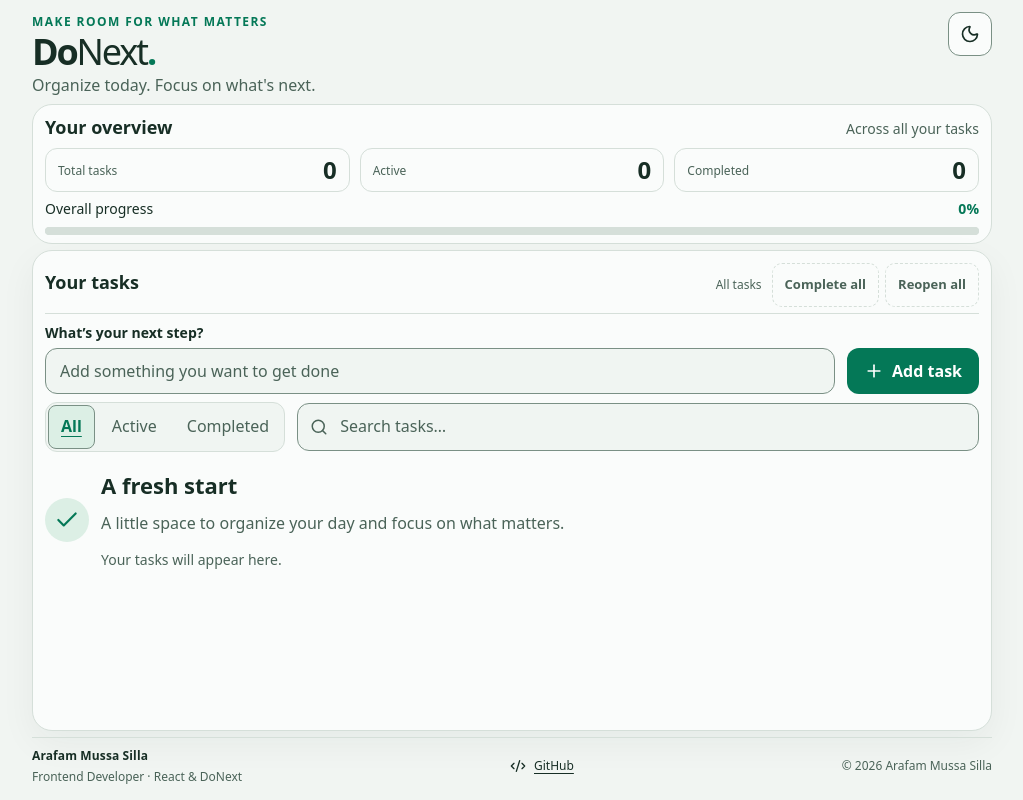
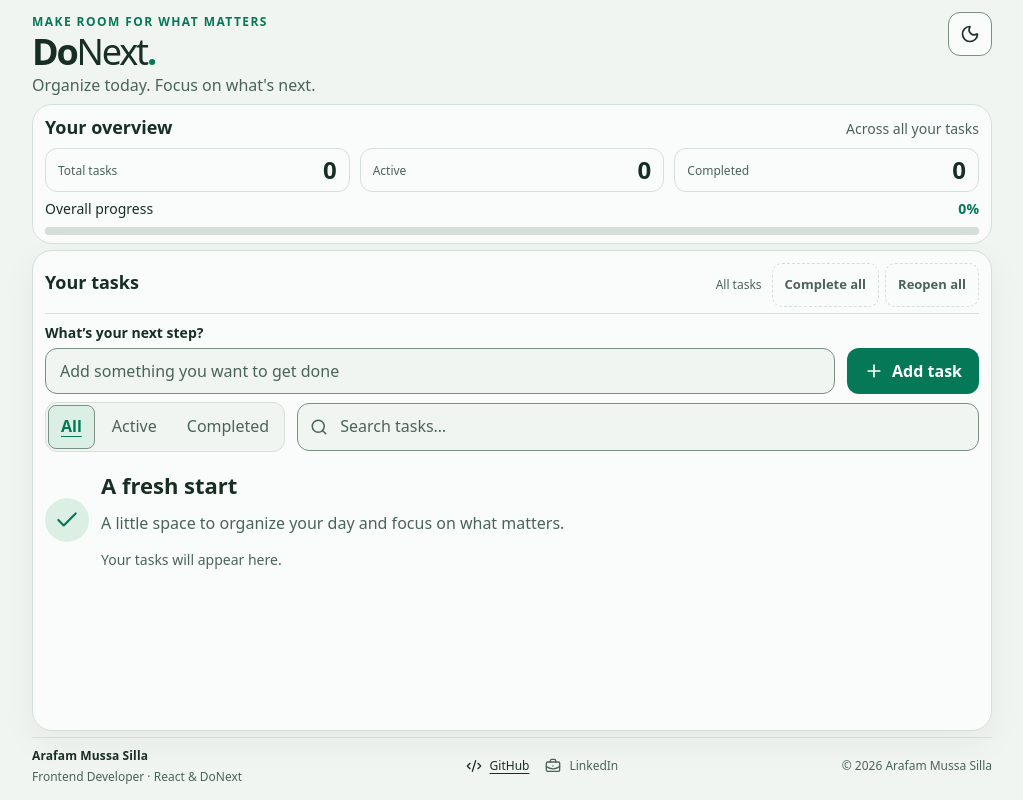
Before and after one commit to arafamdev/do-next, a React (Vite) app: page / in a window 1280 px wide. Shown: the whole page, without its empty margins (128-1151 px from the left). Built offline with nearby package versions, Linux system fonts and the light colour scheme.

Commit message:
fix: restore LinkedIn footer label

```diff
--- a/src/shared/ui/AppFooter.jsx
+++ b/src/shared/ui/AppFooter.jsx
@@ -1,4 +1,4 @@
-import { CodeXml } from 'lucide-react';
+import { CodeXml, BriefcaseBusiness } from 'lucide-react';
 
 function AppFooter() {
   return (
@@ -12,6 +12,10 @@ function AppFooter() {
           <CodeXml size={16} aria-hidden="true" />
           GitHub<span className="visually-hidden"> (opens in a new tab)</span>
         </a>
+        <span className="app-footer__label">
+          <BriefcaseBusiness size={16} aria-hidden="true" />
+          LinkedIn
+        </span>
       </div>
       <p className="app-footer__copyright">© {new Date().getFullYear()} Arafam Mussa Silla</p>
     </footer>
--- a/src/styles/app.css
+++ b/src/styles/app.css
@@ -692,11 +692,14 @@
   align-items: center;
   gap: 0.5rem 1rem;
 }
-.app-footer a {
+.app-footer a,
+.app-footer__label {
   display: inline-flex;
   align-items: center;
   gap: 0.5rem;
   min-height: 2.75rem;
+}
+.app-footer a {
   color: var(--color-text);
   text-underline-offset: 0.25em;
   border-radius: 0.25rem;
```
